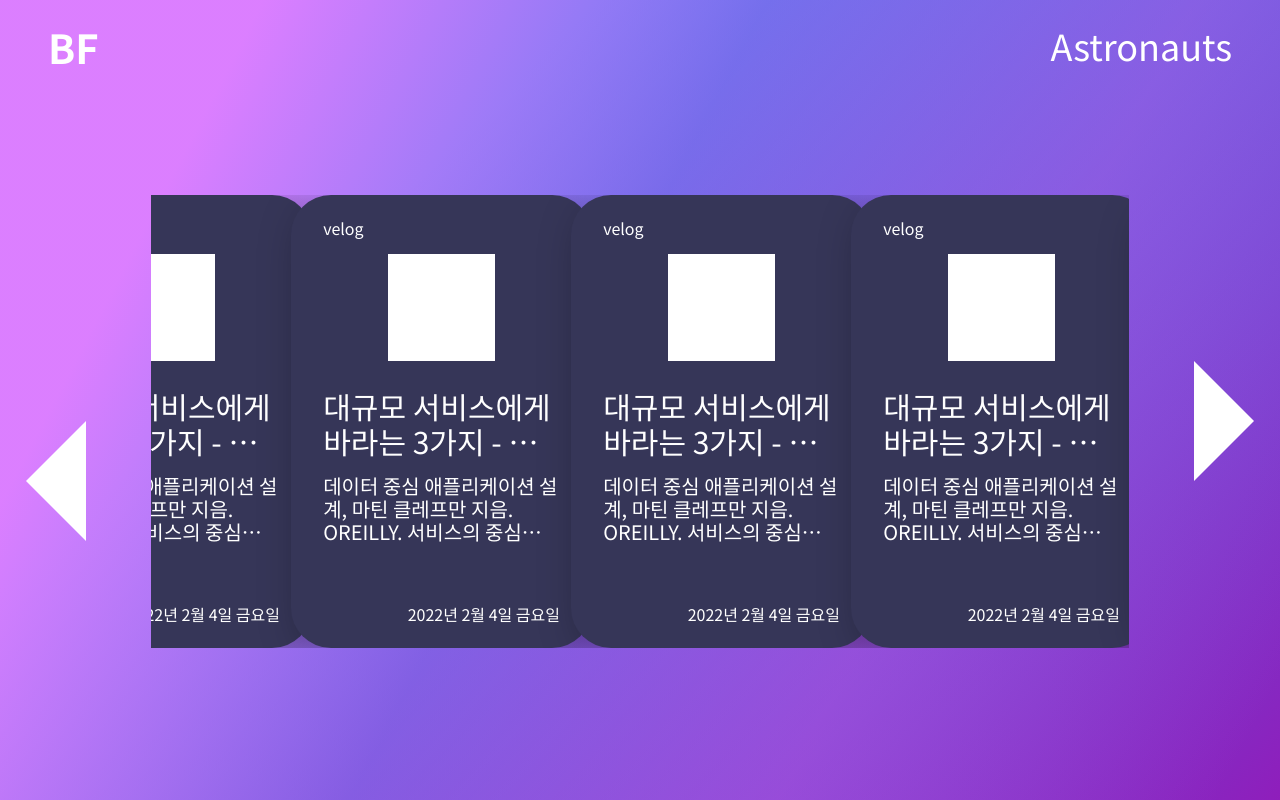
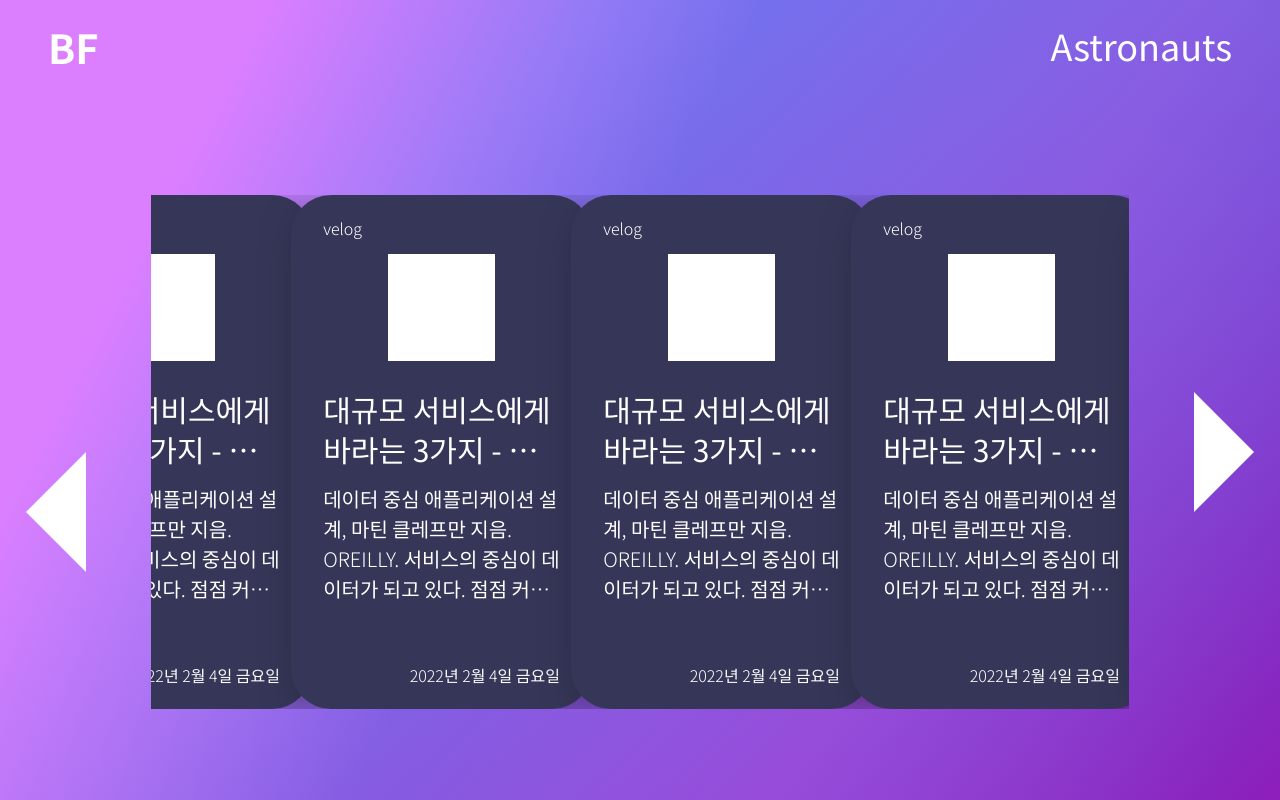
Before and after one commit to four-broccolis/dev-blogs, a React (Create React App) app: page / in a window 1280 px wide. Built offline with nearby package versions, Linux system fonts and the light colour scheme.

Commit message:
#1 :wrench: title, body text style

```diff
--- a/src/component/feedPage/PostCarousel.tsx
+++ b/src/component/feedPage/PostCarousel.tsx
@@ -32,7 +32,7 @@ export default function PostCarousel() {
 }
 
 const StyledSlider = styled(Slider)`
-  padding: 100px !important;
+  padding: 100px;
 
   .slick-prev:before,
   .slick-next:before {
--- a/src/constant/styles.ts
+++ b/src/constant/styles.ts
@@ -1,9 +1,9 @@
 import styled from "styled-components";
 
 export class BfFonts {
-  static head = "font-size: 30px; line-height: 35px;";
-  static body = "font-size: 20px; line-height: 23px;";
-  static caption = "font-size: 16px; line-height: 19px;";
+  static head = "font-size: 30px; line-height: 40px;";
+  static body = "font-size: 20px; line-height: 30px; font-weight: 300;";
+  static caption = "font-size: 16px; line-height: 19px; font-weight: 300;";
 
   static tabName = "font-size: 36px; line-height: 42px;";
   static tabNameBold = "font-weight: bold; font-size: 40px; line-height: 47px;";
--- a/src/constant/values.ts
+++ b/src/constant/values.ts
@@ -3,5 +3,5 @@ export default class BfValues {
   static memberTabName: string = "Astronauts";
 
   static maxTitleLines: number = 2;
-  static maxBodyLines: number = 3;
+  static maxBodyLines: number = 4;
 }
```
